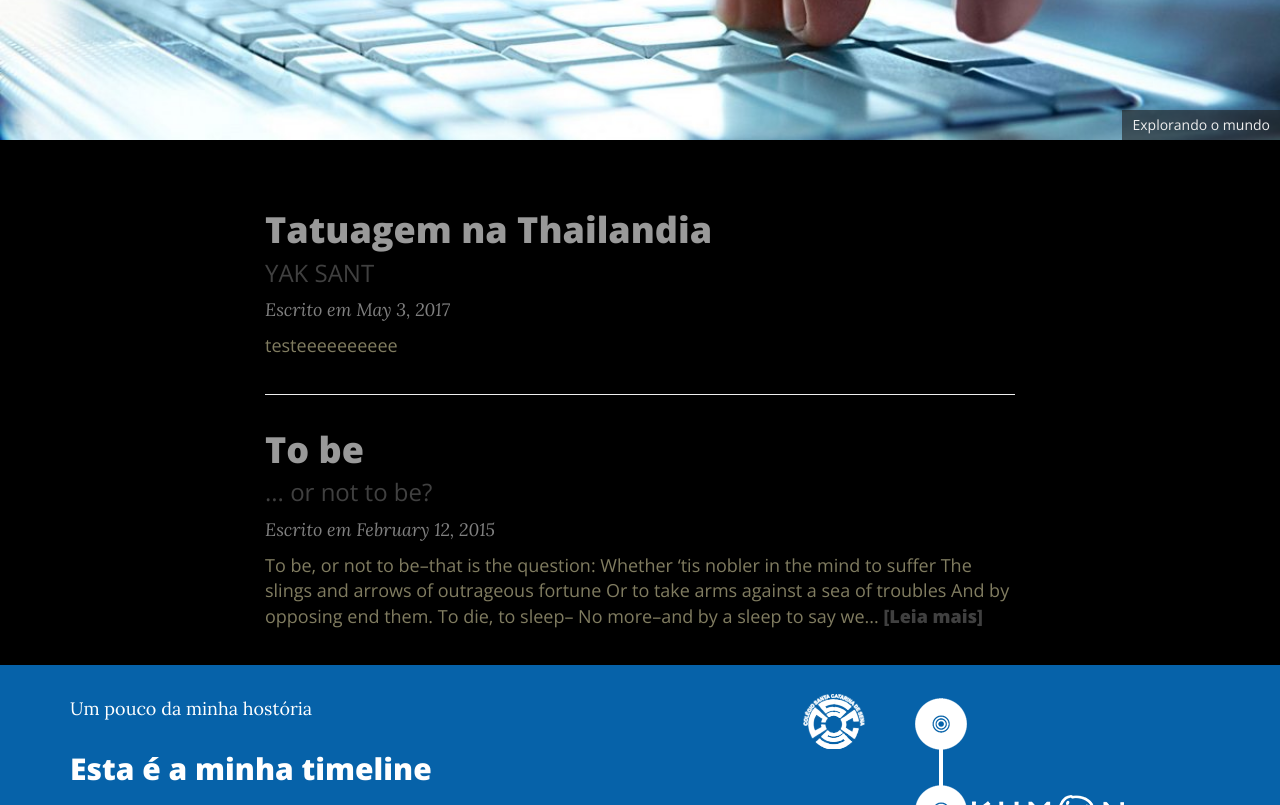
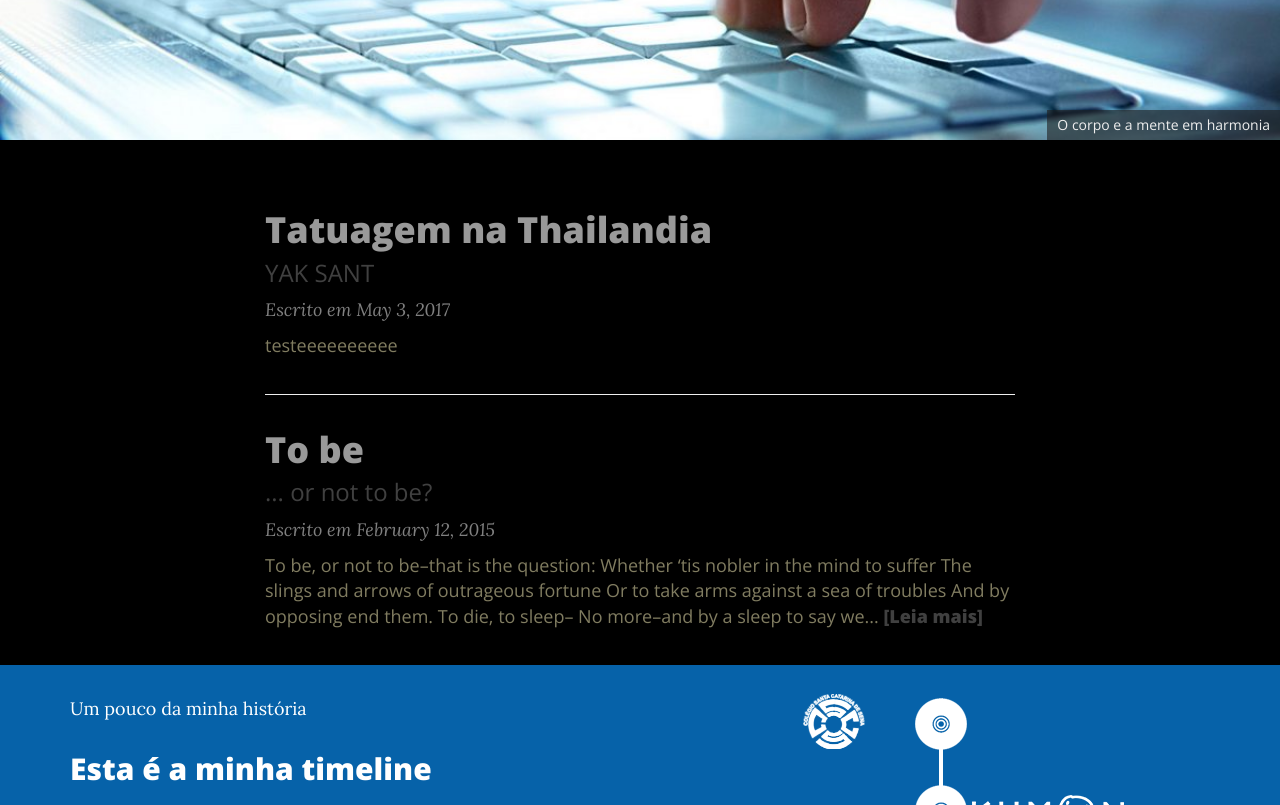
Before and after one commit to jeffklister/jeffklister.github.io, a Jekyll site: the page built from index.html, in a window 1280 px wide and 1400 px high. Shown: the part 535-1340 px from the top of the window. Built offline with Jekyll 4.4.1, drawn with Linux system fonts in a browser that asks for light colours; nearby versions of some CDN libraries; the list of posts is cut into pages by our own code.

Commit message:
melissa fiz

```diff
--- a/_includes/timeline.html
+++ b/_includes/timeline.html
@@ -8,14 +8,14 @@
                     <img  class="grupo-2 img-responsive"  alt="Klisters timeline" src="img/timeline.png" />
                   </div>
                   <div class="col-xs-12 col-sm-12 text-center hidden-md hidden-lg">
-                    <p>Um pouco da minha hostória</p>
+                    <p>Um pouco da minha história</p>
                     <h2>Esta é a minha timeline</h2>
                       <h4><br><br>  </h4>
                   </div>
 
                   <!-- PROJECT MD E lG -->
                   <div class="hidden-xs hidden-sm col-md-7 col-lg-7">
-                    <p>Um pouco da minha hostória</p>
+                    <p>Um pouco da minha história</p>
                     <h2>Esta é a minha timeline</h2>
                  </div>
                 <div class="hidden-xs hidden-sm col-md-5 col-lg-5">
--- a/index.html
+++ b/index.html
@@ -5,7 +5,8 @@ subtitle: Estudante de TI | Front-End  Viajante
 use-site-title: true
 bigimg:
 - "/img/TI.jpg": Bacharelando em Sistemas de informação
-- jeffklister.github.io/img/viajante.JPG: Explorando o mundo
+- jeffklister.github.io/img/viajante.JPG: Explorador do mundo
+- "/img/equilibrio.jpg": O corpo e a mente em harmonia
 ---
 
 {% include header.html type="page" %}
```
Also changed, not shown: aboutme.md (+2 -2 lines), img/equilibrio.jpg (added), 3 other files.
